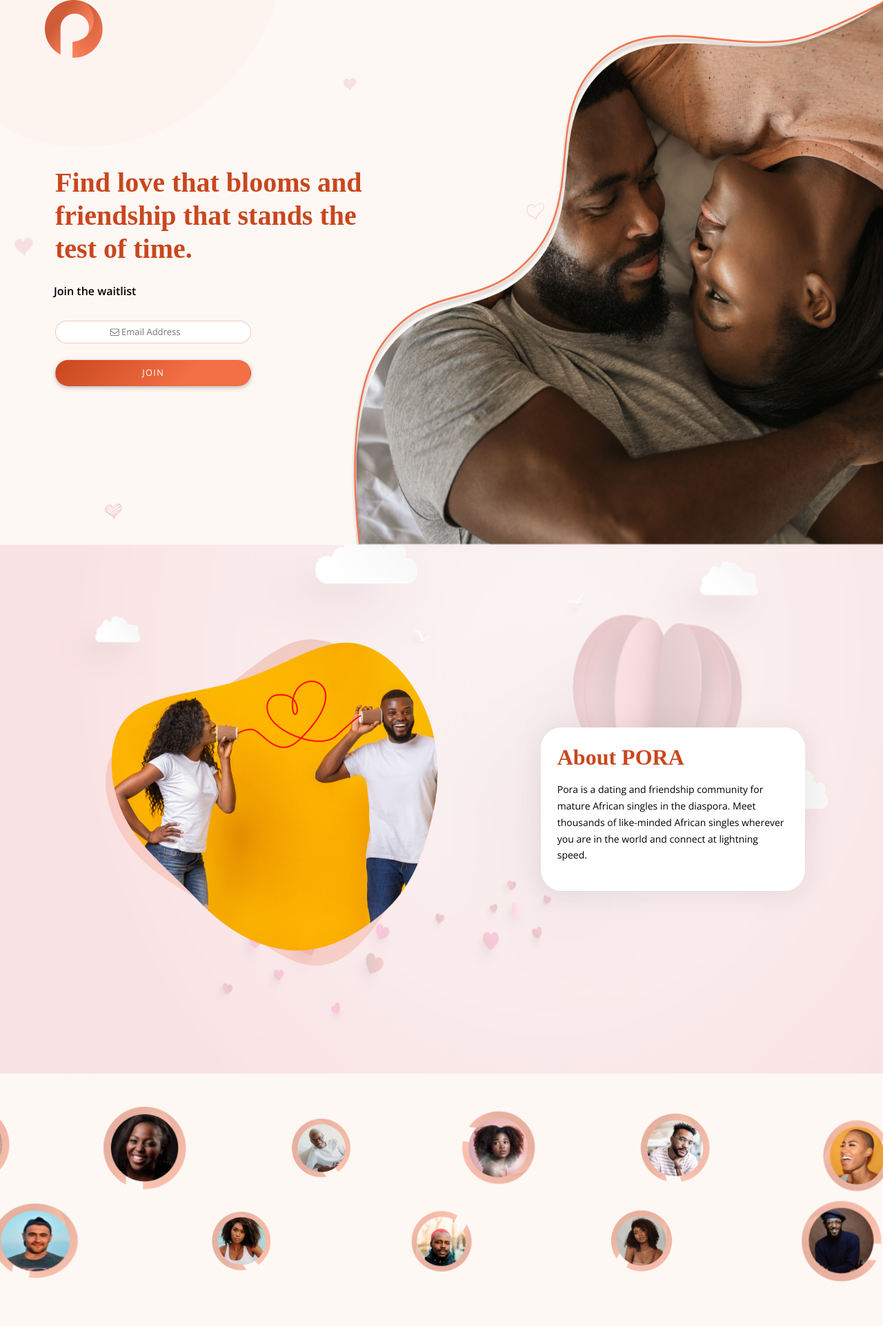
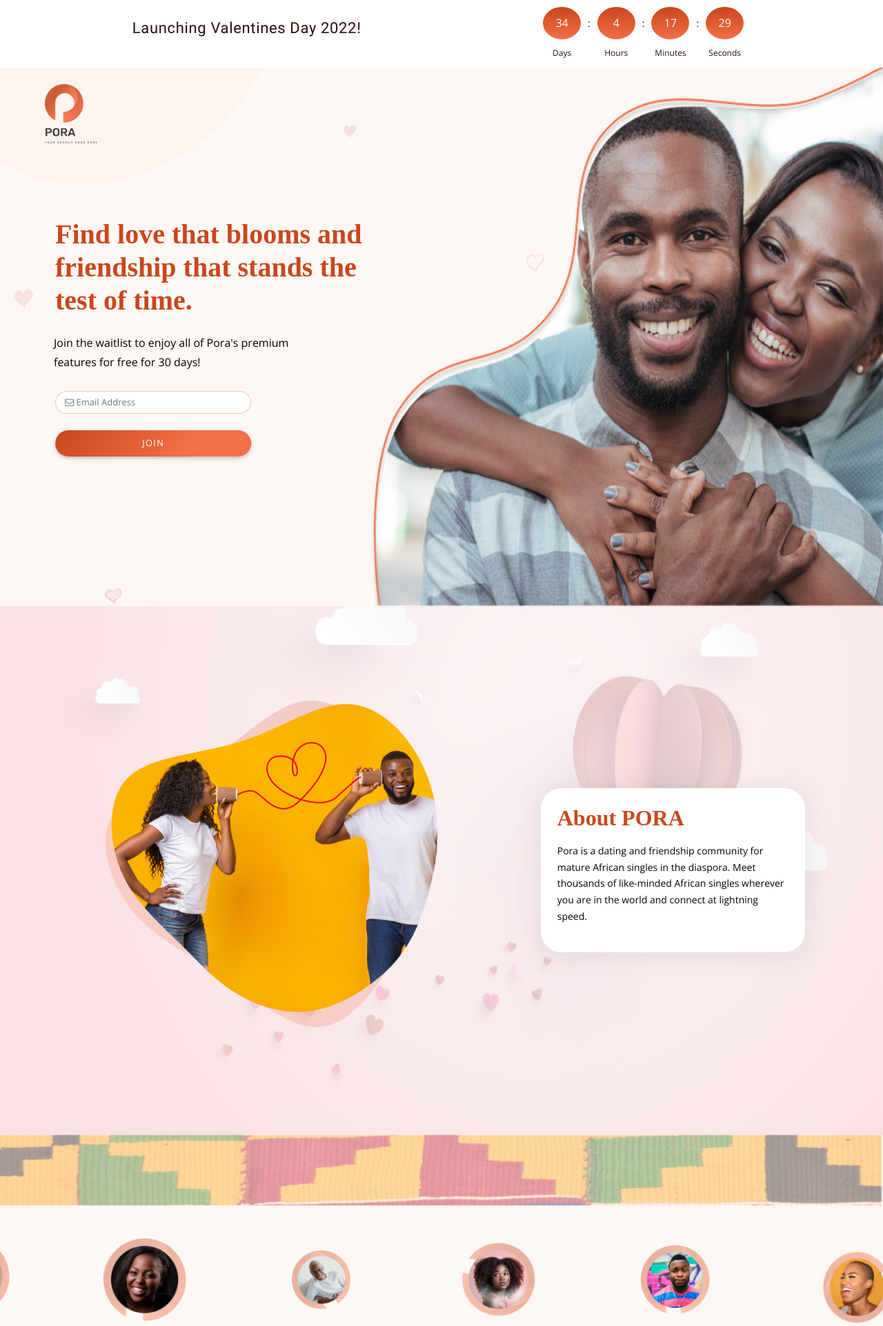
Before and after one commit to haphor/pora, a PHP site: page / in a window 1280 px wide. Shown: the top 1923 px of the page at 69% size. Run offline with PHP 8.4, Linux system fonts and the light colour scheme; some web fonts are replaced.

Commit message:
adding design updates

```diff
--- a/css/style.css
+++ b/css/style.css
@@ -209,13 +209,15 @@
 
 .static {
     width: 100%;
-    margin-bottom: -85px;
+    padding-top: 24px;
+    margin-bottom: -120px;
+    /* margin-bottom: -85px; */
 }
 
 #banner {
     height: 100vh;
     background-size: 100% 100%;
-    background-image: url('../images/full-banner-image.png');
+    background-image: url('../images/full-banner-image-new.png');
 }
 
 #userEmail {
@@ -230,7 +232,7 @@
 .md-form label {
     top: 1.8rem;
     font-size: 13px;
-    left: 28%;
+    left: 5%;
 }
 
 #about {
@@ -313,7 +315,7 @@
 }
 
 .download-img {
-    margin-bottom: -220px;
+    margin-bottom: -350px;
     z-index: 99;
 }
 
@@ -326,6 +328,15 @@
     background: #43180a;
     border-radius: 30px;
     box-shadow: 0px 4px 20px rgba(201, 71, 30, 0.1);
+}
+
+.download-text-inner h2 {
+    color: #fff;
+}
+
+.download-text-inner p {
+    font-size: 1.2rem;
+    font-weight: 300;
 }
 
 #footer-logo img,
@@ -344,6 +355,7 @@
 
 footer ul li {
     position: relative;
+    font-weight: bold;
 }
 
 footer ul li a {
@@ -382,6 +394,68 @@
     color: #0f5132;
     background-color: #d1e7dd;
     border-color: #badbcc;
+}
+
+#join {
+    position: relative;
+    margin-bottom: 6rem;
+    background-size: cover;
+    background-color: #fff;
+    background-position: center;
+    background-repeat: no-repeat;
+    background-image: url(../images/join-bg.png);
+}
+
+#footerUserEmail {
+    border-right: 0px;
+    padding-right: 20px;
+    border-radius: 30px 0px 0px 30px;
+    border: 1px solid rgba(201, 71, 30, 0.3);
+}
+
+#countdown {
+    background-color: #fff;
+}
+
+#countdown p {
+    color: #280E06;
+    font-size: 22px;
+    font-family: Roboto;
+    letter-spacing: 0.03em;
+}
+
+#launch_countdown {
+    display: flex;
+    align-items: baseline;
+    max-width: max-content;
+}
+
+#launch_countdown div {
+    display: inline-block;
+    margin: 10px;
+}
+
+#launch_countdown div span {
+    display: block;
+    font-weight: 400;
+}
+
+#launch_countdown div span.timer-indicator {
+    width: 55px;
+    padding: 10px;
+    color: #fff;
+    text-align: center;
+    border-radius: 50%;
+    font-size: 1rem;
+    background: linear-gradient(180deg, #C9471E 0%, #F36F45 100%);
+}
+
+#launch_countdown div span.timer-label {
+    color: #280e06;
+    font-size: 12px;
+    font-weight: 100;
+    margin-top: 10px;
+    text-align: center;
 }
 
 @media (max-width: 768px) {
@@ -471,24 +545,30 @@
     #banner {
         background-size: 160% 80%;
     }
+    .download-img img {
+        margin-left: -120px;
+    }
     #works .works-content {
-        background-size: 52%;
+        background-size: 66%;
     }
-    .download-img img {
-        margin-left: -105px;
-    }
+}   }
+}   }
+}   }
+}   }
+}   }
+}   }
+}   }
+}   }
+}   }
+}   }
+}   }
+}   }
 }
 
-@media (max-width: 350px) {
-    .download-img img {
-        width: 500px;
+@media (max-width: 380px) {
+    #banner {
+        background-size: 160% 80%;
     }
-    #works .works-content {
-        background-size: 60%;
-    }
-}
-
-@media (max-width: 320px) {
     .download-img img {
         margin-left: -120px;
     }
--- a/index.php
+++ b/index.php
@@ -25,11 +25,13 @@
 </head>
 
 <body>
+    <div class="d-md-flex flex-column-reverse">
+        <section id="header">
             <header class="static">
                 <div class="container">
                     <div id="logo" class="d-flex justify-content-start">
                         <a href="#">
-                    <img src="images/logo.png" alt="PORA Logo" />
+                            <img src="images/logo-new.png" alt="PORA Logo" />
                         </a>
                     </div>
                 </div>
@@ -42,14 +44,14 @@
                             <h1 class="animate__animated animate__fadeInDownBig animate__slow mb-4">
                                 Find love that blooms and friendship that stands the test of time.
                             </h1>
-                    <p style="font-weight: bolder;font-size: 1rem;margin-bottom: 5px;" class="pl-2 animate__animated animate__shakeX animate__slow animate__delay-2s animate__infinite">
-                        Join the waitlist
+                            <p style="max-width: 100%;width: 350px;font-size: 1rem;margin-bottom: 5px;" class="pl-2 animate__animated animate__shakeX animate__slow animate__delay-2s animate__infinite">
+                                Join the waitlist to enjoy all of Pora's premium features for free for 30 days!
                             </p>
                             <div class="col-12 col-md-8 pl-0 animate__animated animate__zoomInUp animate__slower animate__delay-2s">
                                 <form action="javascript:void(0)" method="post" id="wait-form">
                                     <div class="col col-12 md-form p-0">
                                         <span id="userEmail-info" class="info"></span><br />
-                                <input type="text" name="userEmail" id="userEmail" class="demoInputBox" />
+                                        <input type="email" name="userEmail" id="userEmail" class="demoInputBox" />
                                         <label for="userEmail"><i class="fa fa-envelope-o" aria-hidden="true"></i> Email Address</label>
                                     </div>
 
@@ -66,7 +68,17 @@
                     </div>
                 </div>
             </section>
+        </section>
 
+        <section id="countdown" class="py-3 py-md-0">
+            <div class="container">
+                <div class="d-flex flex-md-row flex-column justify-content-around content-align-center align-items-center">
+                    <p>Launching Valentines Day 2022!</p>
+                    <div id="launch_countdown"></div>
+                </div>
+            </div>
+        </section>
+    </div>
     <section id="about" class="py-md-0 py-3">
         <div class="container">
             <div class="d-md-flex justify-content-around align-items-center align-content-center py-2 py-md-5">
@@ -83,6 +95,11 @@
         </div>
     </section>
 
+    <section id="kente" class="py-md-0 py-3">
+        <img style="width: 100%;" src="images/kente.png" alt="PORA Kente" />
+    </section>
+
+
     <section id="avatar" class="py-5">
         <div class="d-flex justify-content-between col-12 p-0">
             <div class="hover-zoomin animate__animated animate__rotateIn">
@@ -98,7 +115,7 @@
                 <img src="images/avatar-4.png" alt="Single Africans" />
             </div>
             <div class="hover-zoomin animate__animated animate__zoomIn animate__delay-1s">
-                <img src="images/avatar-5.png" alt="Single Africans" />
+                <img src="images/avatar-5-5.png" alt="Single Africans" />
             </div>
             <div class="hover-zoomin animate__animated animate__jackInTheBox animate__delay-1s">
                 <img src="images/avatar-6.png" alt="Single Africans" class="last-img" />
@@ -106,7 +123,7 @@
         </div>
         <div class="d-flex justify-content-between col-12 p-0">
             <div class="hover-zoomin animate__animated animate__rotateIn animate__delay-2s">
-                <img src="images/avatar-7.png" alt="Single Africans" />
+                <img src="images/avatar-7-7.png" alt="Single Africans" />
             </div>
             <div class="hover-zoomin animate__animated animate__zoomIn animate__delay-2s">
                 <img src="images/avatar-8.png" alt="Single Africans" />
@@ -139,29 +156,29 @@
     <section id="works" class="py-5">
         <div class="container">
             <h2 class="text-center mb-md-5 mb-2">How PORA works</h2>
-            <div class="works-content d-flex flex-column align-items-end">
-                <div class="work-item d-flex flex-column align-items-start col-12 col-md-4 hover-zoomin animate__animated animate__fadeInTopRight p-4 mb-4">
+            <div class="works-content d-flex flex-column align-items-center">
+                <div class="work-item d-flex flex-column align-items-start col-12 col-md-4 offset-md-6 hover-zoomin animate__animated animate__fadeInTopRight p-4 mb-4">
                     <img src="images/profile.svg" alt="Profile icon" />
                     <h4>Add your free profile</h4>
                     <p>
                         Begin your journey to great companionship. Sign up, verify your account and answer a series of interesting questions intended to sort your preferences and help personalize your experience.
                     </p>
                 </div>
-                <div class="work-item d-flex flex-column align-items-start col-12 col-md-4 hover-zoomin animate__animated animate__fadeInRightBig animate__delay-1s p-4 mb-4">
+                <div class="work-item d-flex flex-column align-items-start col-12 col-md-4 offset-md-6 hover-zoomin animate__animated animate__fadeInRightBig animate__delay-1s p-4 mb-4">
                     <img src="images/find.svg" alt="Find icon" />
                     <h4>Find your match</h4>
                     <p>
                         The app uses a sophisticated algorithm to help you discover unique matches based on your interests. You have a chance to connect with someone from your nationality or ethnicity.
                     </p>
                 </div>
-                <div class="work-item d-flex flex-column align-items-start col-12 col-md-4 hover-zoomin animate__animated animate__zoomInRight animate__delay-2s p-4 mb-4">
+                <div class="work-item d-flex flex-column align-items-start col-12 col-md-4 offset-md-6 hover-zoomin animate__animated animate__zoomInRight animate__delay-2s p-4 mb-4">
                     <img src="images/profile.svg" alt="Plan icon" />
                     <h4>Choose a Plan</h4>
                     <p>
                         Pora is based on a freemium model, which offers basic features for free. Within a 3 months period, we hope you would have found your spark and established a lifetime connection.
                     </p>
                 </div>
-                <div class="work-item d-flex flex-column align-items-start col-12 col-md-4 hover-zoomin animate__animated animate__fadeInBottomRight animate__delay-3s p-4 mb-4">
+                <div class="work-item d-flex flex-column align-items-start col-12 col-md-4 offset-md-6 hover-zoomin animate__animated animate__fadeInBottomRight animate__delay-3s p-4 mb-4">
                     <img src="images/secure.svg" alt="Secure icon" />
                     <h4>Communicate Securely</h4>
                     <p>
@@ -176,10 +193,10 @@
         <div class="container">
             <div class="d-md-flex flex-column align-items-end download-content py-5">
                 <div class="download-img col-12 col-md-6">
-                    <img src="images/download-image.png" alt="Download image">
+                    <img src="images/download-image-new.png" alt="Download image">
                 </div>
-                <div class="download-text col-12 py-4 px-md-5 px-3">
-                    <div class="download-text-inner d-flex flex-column align-items-start col-12 col-md-4 p-sm-0">
+                <div class="download-text col-12 py-4 py-md-5 px-md-5 px-3">
+                    <div class="download-text-inner d-flex flex-column align-items-start col-12 col-md-5 py-sm-4 pl-sm-5 pr-sm-0">
                         <h2>Find love today!</h2>
                         <p>
                             Lorem ipsum dolor sit amet, consectetur adipiscing elit. Viverra scelerisque.
@@ -195,6 +212,31 @@
                                     <img src="images/app.png" alt="Appstore image">
                                 </a>
                             </div>
+                        </div>
+                    </div>
+                </div>
+            </div>
+    </section>
+
+    <section id="join" class="py-5">
+        <div class="container">
+            <div class="d-flex justify-content-center align-items-center">
+                <div class="col-10 col-sm-8 col-md-6 d-flex flex-column justify-content-center align-items-center">
+                    <h3>Join the Waitlist</h3>
+                    <p style="max-width: 100%;width: 250px;text-align: center;">Enjoy all of Pora's premium features for free for 30 days!</p>
+                    <div class="join-footer-form">
+                        <form action="javascript:void(0)" method="post" id="join-form">
+                            <div class="input-group align-items-center">
+                                <div class="md-form mb-2">
+                                    <span id="footerUserEmail-info" class="info"></span><br />
+                                    <input type="email" name="footerUserEmail" id="footerUserEmail" class="demoInputBox" />
+                                    <label for="footerUserEmail">Enter your Email Address</label>
+                                </div>
+                                <span class="input-group-btn">
+                                    <button class="btn btn-theme px-4" type="submit">Join</button>
+                                </span>
+                            </div>
+                        </form>
                     </div>
                 </div>
             </div>
--- a/js/main.js
+++ b/js/main.js
@@ -1,3 +1,35 @@
+// Set the date we're counting down to
+var countDownDate = new Date("Feb 14, 2022 00:00:00").getTime();
+
+// Update the count down every 1 second
+var x = setInterval(function() {
+
+    // Get today's date and time
+    var now = new Date().getTime();
+
+    // Find the distance between now and the count down date
+    var distance = countDownDate - now;
+
+    // Time calculations for days, hours, minutes and seconds
+    var days = Math.floor(distance / (1000 * 60 * 60 * 24));
+    var hours = Math.floor((distance % (1000 * 60 * 60 * 24)) / (1000 * 60 * 60));
+    var minutes = Math.floor((distance % (1000 * 60 * 60)) / (1000 * 60));
+    var seconds = Math.floor((distance % (1000 * 60)) / 1000);
+
+    // Display the result in the element with id="timer"
+    document.getElementById("launch_countdown").innerHTML =
+        '<div><span class="timer-indicator">' + days + '</span><span class="timer-label">Days</span></div> :' +
+        '<div><span class="timer-indicator">' + hours + '</span><span class="timer-label">Hours</span></div> :' +
+        '<div><span class="timer-indicator">' + minutes + '</span><span class="timer-label">Minutes</span></div> :' +
+        '<div><span class="timer-indicator">' + seconds + '</span><span class="timer-label">Seconds</span></div>';
+
+    // If the count down is finished, write some text
+    if (distance < 0) {
+        clearInterval(x);
+        document.getElementById("launch_countdown").innerHTML = "WE ARE NOW LIVE";
+    }
+}, 1000);
+
 $(document).on('click', 'a[href^="#"]', function(event) {
     event.preventDefault();
 
```
Also changed, not shown: images/avatar-5-5.png (added), images/avatar-7-7.png (added), images/download-image-new.png (added), images/full-banner-image-new.png (added), images/join-bg.png (added), images/kente.png (added), images/logo-new.png (added). Lines whose indentation alone changed are shown as unchanged.
